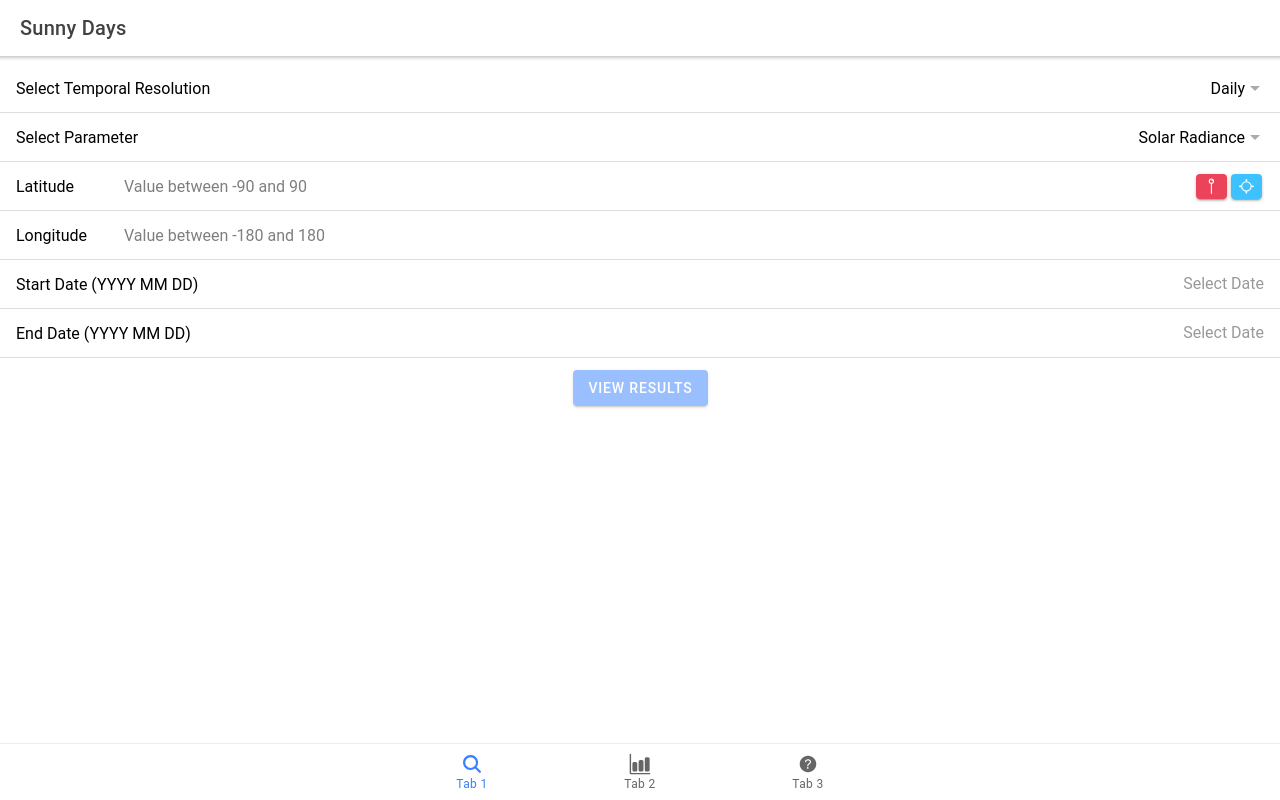
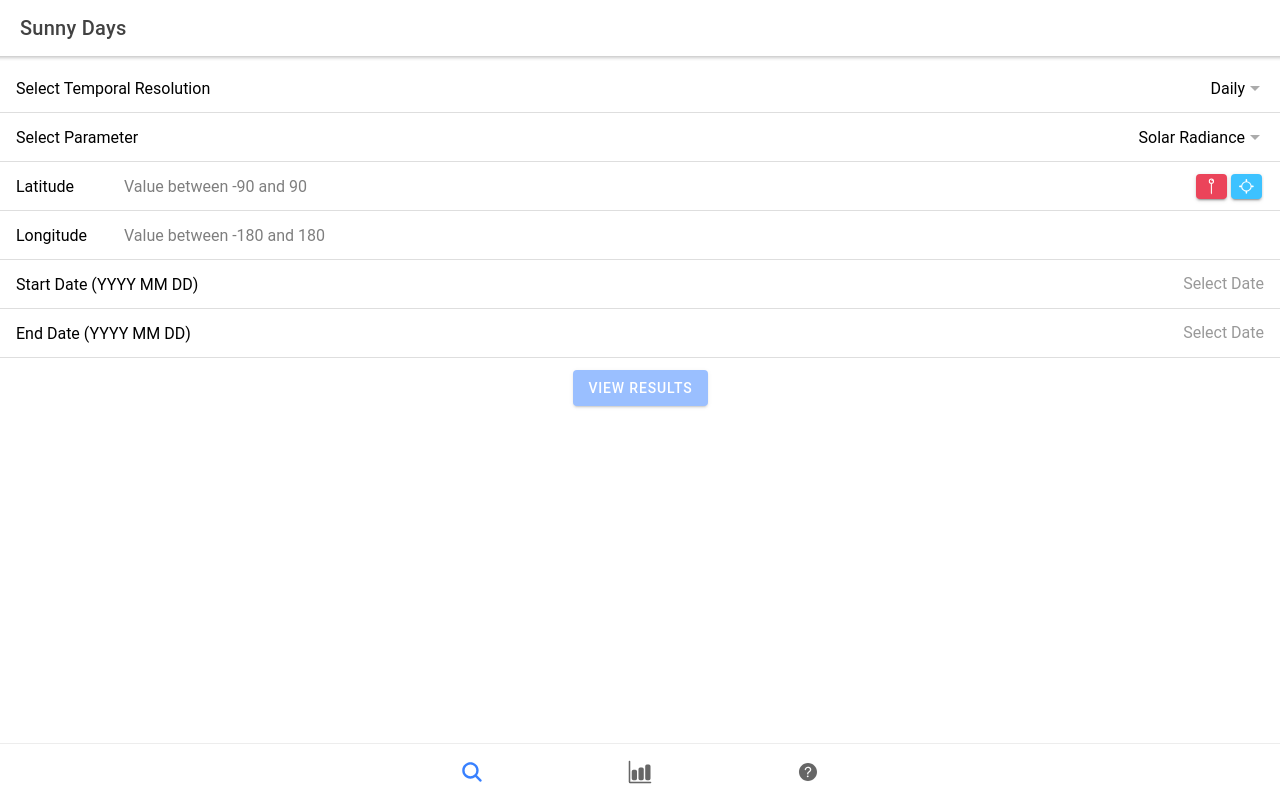
Before and after one commit to josephsleiman16/sunny-days, a React (Create React App) app in the folder sunny-days/: page /tab1 in a window 1280 px wide. Built offline with nearby package versions, Linux system fonts and the light colour scheme.

Commit message:
added space and removed labels from tab

```diff
--- a/sunny-days/src/App.js
+++ b/sunny-days/src/App.js
@@ -61,15 +61,12 @@ const App = () => {
         <IonTabBar slot="bottom">
           <IonTabButton tab="tab1" href="/tab1">
             <IonIcon icon={search} />
-            <IonLabel>Tab 1</IonLabel>
           </IonTabButton>
           <IonTabButton tab="tab2" href="/tab2">
             <IonIcon icon={barChart} />
-            <IonLabel>Tab 2</IonLabel>
           </IonTabButton>
           <IonTabButton tab="tab3" href="/tab3">
             <IonIcon icon={helpCircle} />
-            <IonLabel>Tab 3</IonLabel>
           </IonTabButton>
         </IonTabBar>
       </IonTabs>
--- a/sunny-days/src/pages/Tab2.js
+++ b/sunny-days/src/pages/Tab2.js
@@ -1,4 +1,4 @@
-import { IonContent, IonHeader, IonPage, IonTitle, IonToolbar } from '@ionic/react';
+import { IonContent, IonHeader, IonLabel, IonPage, IonTitle, IonToolbar, IonRow } from '@ionic/react';
 import './Tab2.css';
 import { useState } from 'react';
 import Graph from "../components/graph"
@@ -18,7 +18,7 @@ const Tab2 =({data,setData, status, parameter}) => {
     <IonPage>
       <IonHeader>
         <IonToolbar>
-          <IonTitle>Tab 2</IonTitle>
+          <IonTitle>Results</IonTitle>
         </IonToolbar>
       </IonHeader>
       <IonContent fullscreen scrollY={true}>
@@ -31,12 +31,12 @@ const Tab2 =({data,setData, status, parameter}) => {
         <div className="multiple-graphs">
         {parameter.map((singleParameter) =>{
           return (
-            <Graph
+            <><Graph
               data={data}
               status={status}
-              parameter={singleParameter}
-              />
-
+              parameter={singleParameter} />
+              <p></p>
+              </>
           )
         })
         }
```
